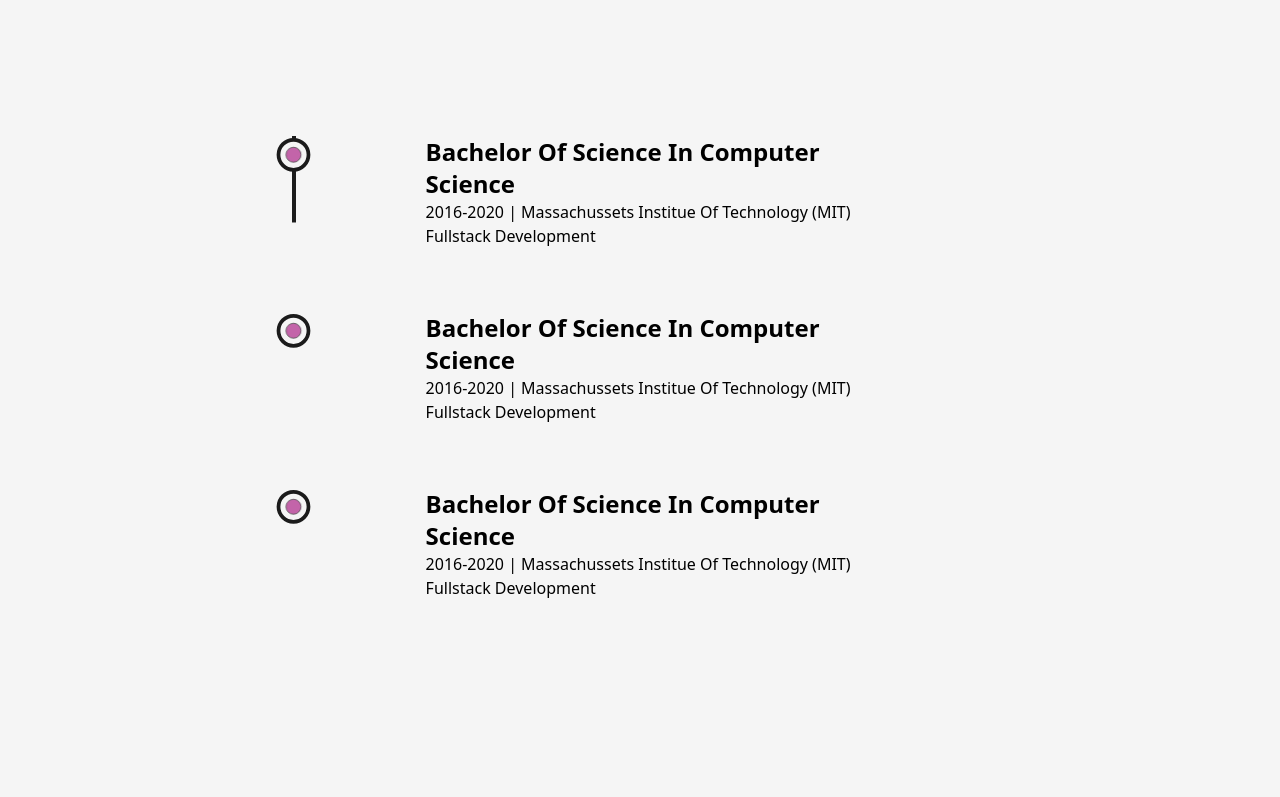
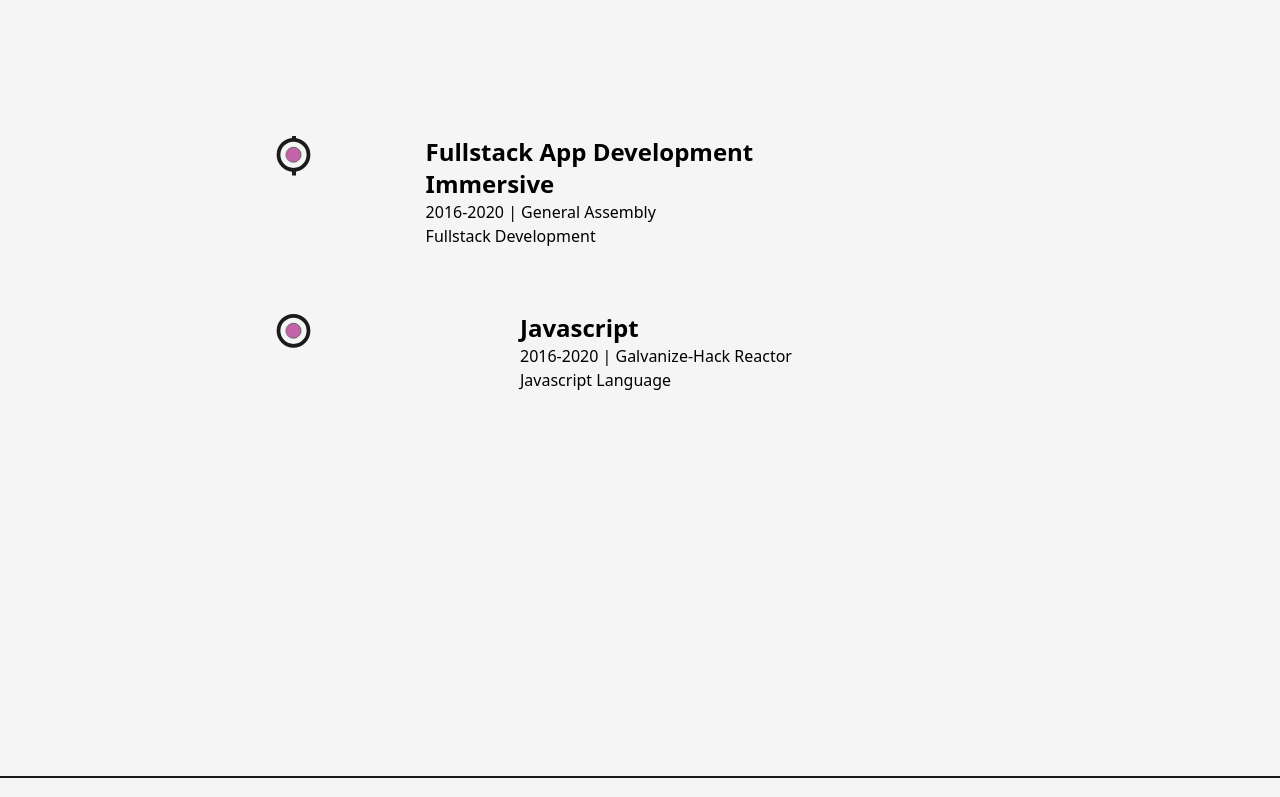
Before and after one commit to bryanbuitrago/portfolio-site, a Next.js app: page /about in a window 1280 px wide. Shown: the part 3692-4489 px from the top of the page. Built offline with nearby package versions, Linux system fonts and the light colour scheme.

Commit message:
Add education

```diff
--- a/src/components/Education.js
+++ b/src/components/Education.js
@@ -46,22 +46,16 @@
 
                 <ul className='w-full flex flex-col items-start justify-between ml-4 xs:ml-2'>
                     <Details
-                        type='Bachelor Of Science In Computer Science'
+                        type='Fullstack App Development Immersive'
                         time='2016-2020'
-                        place='Massachussets Institue Of Technology (MIT)'
+                        place='General Assembly'
                         info='Fullstack Development'
                     />
                     <Details
-                        type='Bachelor Of Science In Computer Science'
+                        type='Javascript'
                         time='2016-2020'
-                        place='Massachussets Institue Of Technology (MIT)'
-                        info='Fullstack Development'
-                    />
-                    <Details
-                        type='Bachelor Of Science In Computer Science'
-                        time='2016-2020'
-                        place='Massachussets Institue Of Technology (MIT)'
-                        info='Fullstack Development'
+                        place='Galvanize-Hack Reactor'
+                        info='Javascript Language'
                     />
                 </ul>
             </div>
```
